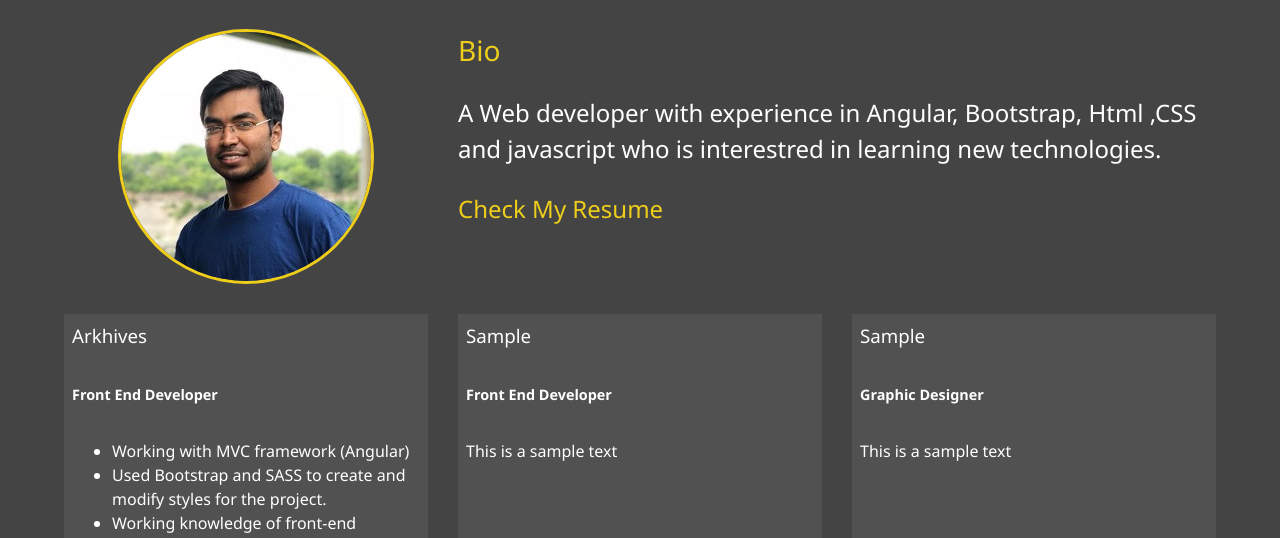
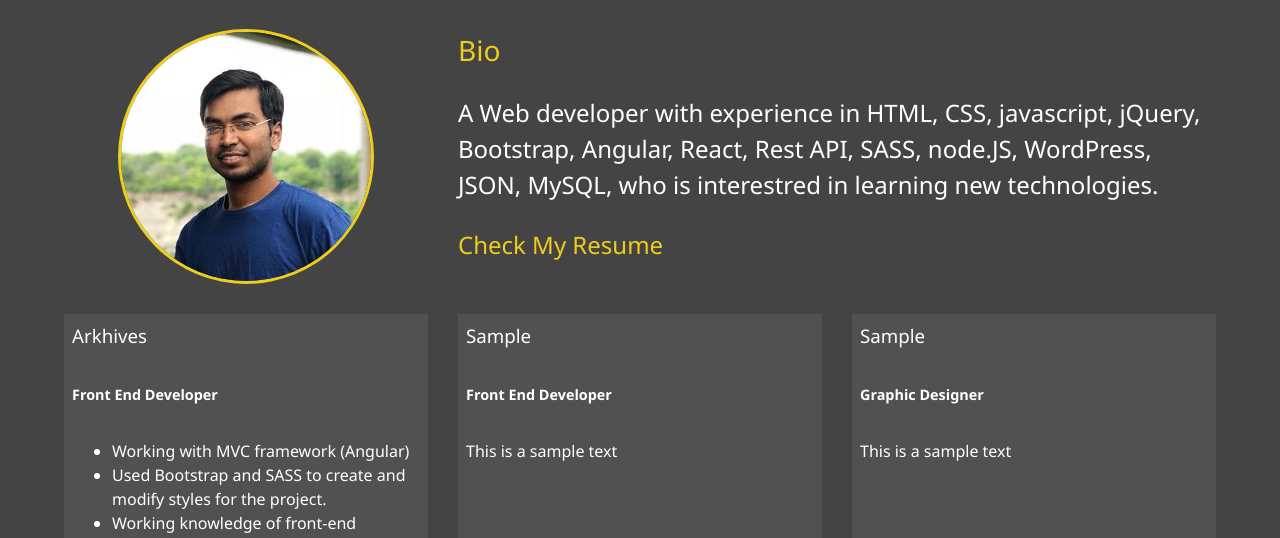
Before and after one commit to jeeva1992/simple_portfolio, a website: page dist/about.html in a window 1280 px wide. Shown: the part 253-791 px from the top of the page. Drawn offline with Linux system fonts and the light colour scheme.

Commit message:
Update about.html

```diff
--- a/dist/about.html
+++ b/dist/about.html
@@ -62,8 +62,7 @@
         <div class="bio">
           <h3 class="text-secondary">Bio</h3>
           <p>
-            A Web developer with experience in Angular, Bootstrap, Html ,CSS and
-            javascript who is interestred in learning new technologies.
+            A Web developer with experience in HTML, CSS, javascript, jQuery, Bootstrap, Angular, React, Rest API, SASS, node.JS, WordPress, JSON, MySQL,   who is interestred in learning new technologies.
           </p>
           <a
             href="resume/Front end Web developer.pdf"
```
